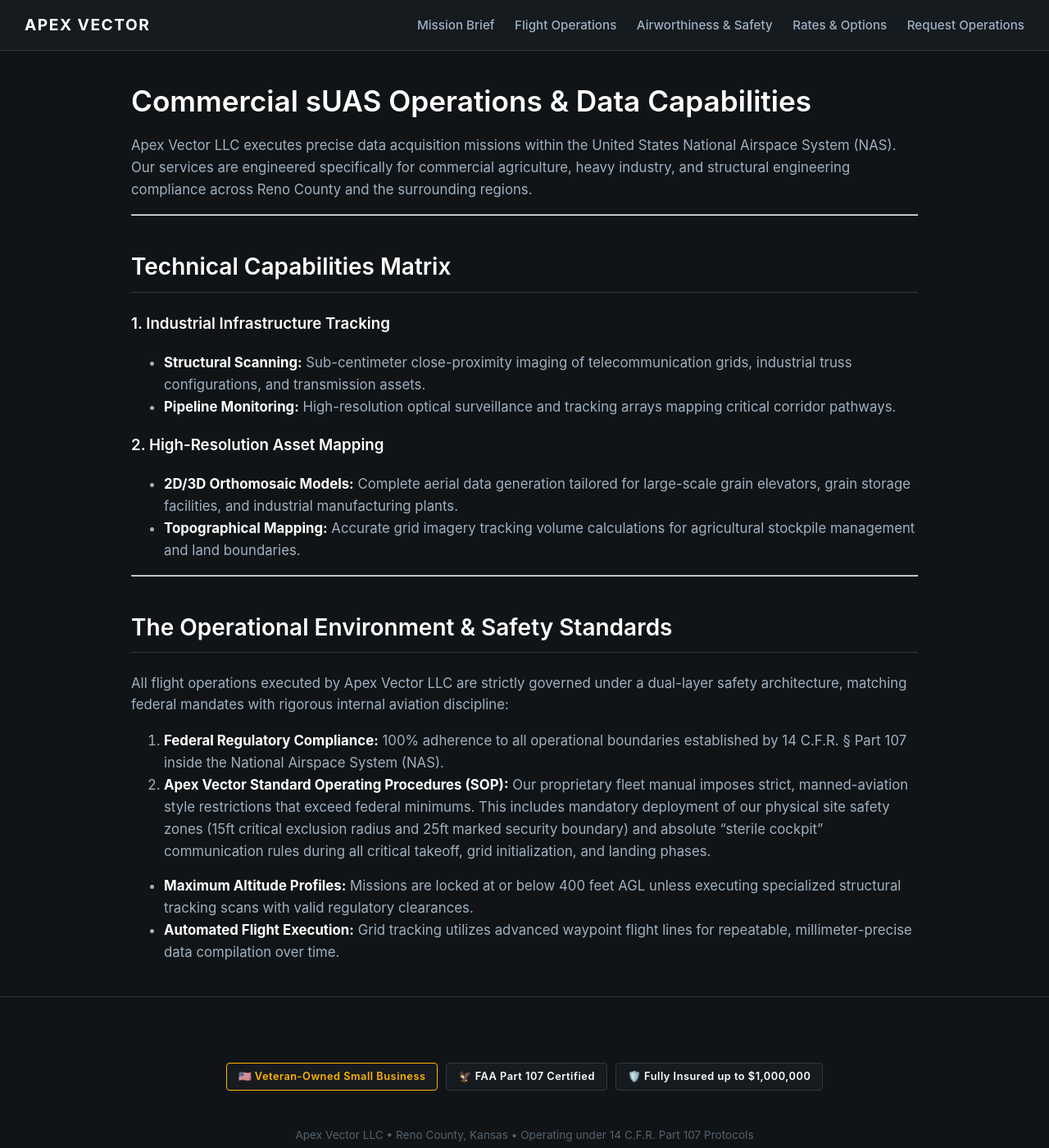
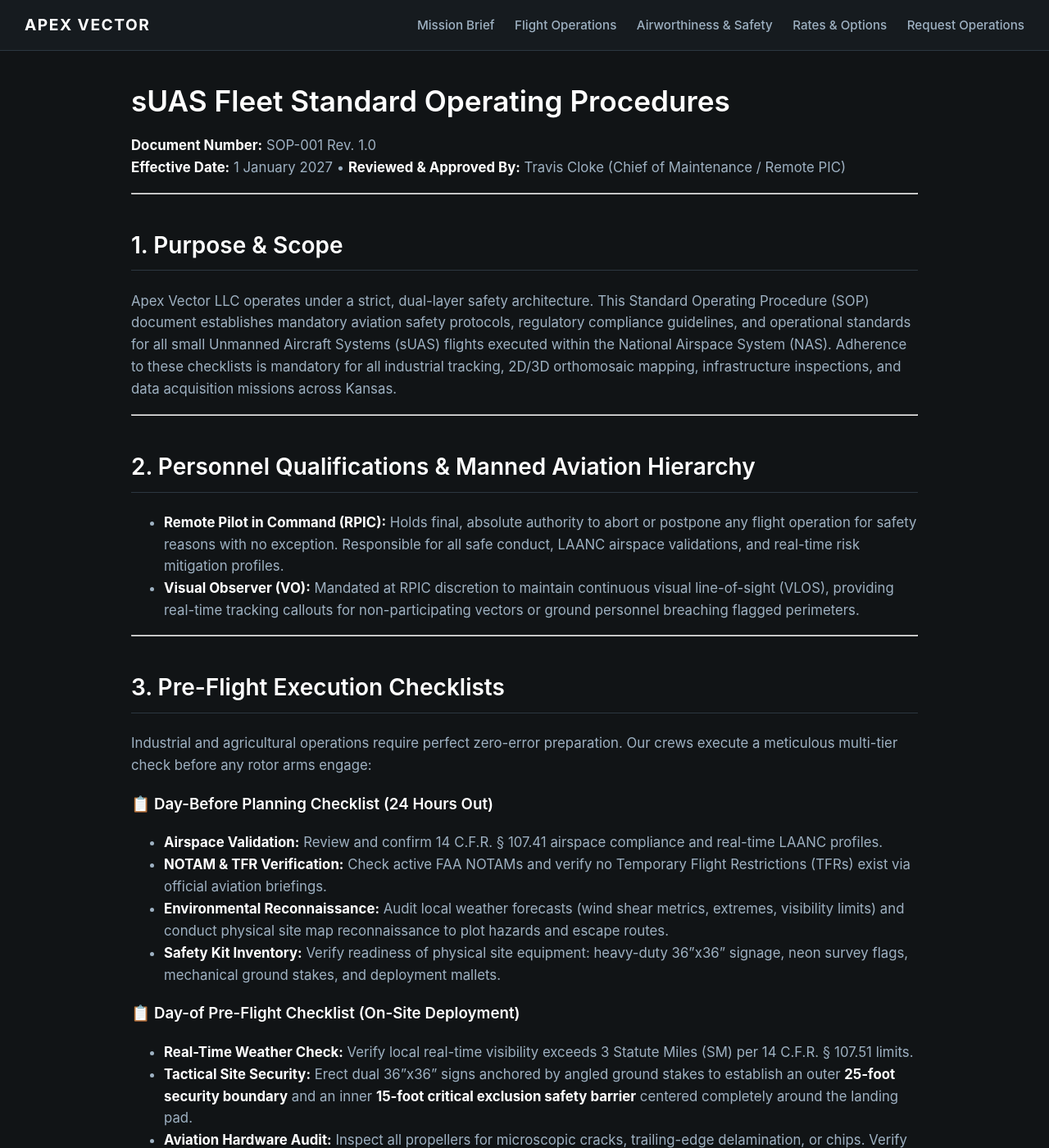
Before and after one commit to traviscloke126/traviscloke126.github.io, a Jekyll site: the page built from operations.md, in a window 1280 px wide and 1400 px high. Shown: the whole window at 82% size. Built offline with Jekyll 4.4.1, drawn with Linux system fonts in a browser that asks for light colours; some of the changed text lies outside the part shown.

Commit message:
Revise Flight Operations SOP for sUAS Fleet
Updated the document to reflect new sUAS Standard Operating Procedures, including personnel qualifications, pre-flight checklists, in-flight safety controls, and post-flight accountability.

```diff
--- a/operations.md
+++ b/operations.md
@@ -3,30 +3,61 @@ layout: default
 title: Flight Operations
 ---
 
-# Commercial sUAS Operations & Data Capabilities
-
-Apex Vector LLC executes precise data acquisition missions within the United States National Airspace System (NAS). Our services are engineered specifically for commercial agriculture, heavy industry, and structural engineering compliance across Reno County and the surrounding regions.
+# sUAS Fleet Standard Operating Procedures
+**Document Number:** SOP-001 Rev. 1.0
+**Effective Date:** 1 January 2027 &bull; **Reviewed & Approved By:** Travis Cloke (Chief of Maintenance / Remote PIC)
 
 ---
 
-## Technical Capabilities Matrix
+## 1. Purpose & Scope
 
-### 1. Industrial Infrastructure Tracking
-* **Structural Scanning:** Sub-centimeter close-proximity imaging of telecommunication grids, industrial truss configurations, and transmission assets.
-* **Pipeline Monitoring:** High-resolution optical surveillance and tracking arrays mapping critical corridor pathways.
-
-### 2. High-Resolution Asset Mapping
-* **2D/3D Orthomosaic Models:** Complete aerial data generation tailored for large-scale grain elevators, grain storage facilities, and industrial manufacturing plants.
-* **Topographical Mapping:** Accurate grid imagery tracking volume calculations for agricultural stockpile management and land boundaries.
+Apex Vector LLC operates under a strict, dual-layer safety architecture. This Standard Operating Procedure (SOP) document establishes mandatory aviation safety protocols, regulatory compliance guidelines, and operational standards for all small Unmanned Aircraft Systems (sUAS) flights executed within the National Airspace System (NAS). Adherence to these checklists is mandatory for all industrial tracking, 2D/3D orthomosaic mapping, infrastructure inspections, and data acquisition missions across Kansas.
 
 ---
 
-## The Operational Environment & Safety Standards
+## 2. Personnel Qualifications & Manned Aviation Hierarchy
 
-All flight operations executed by Apex Vector LLC are strictly governed under a dual-layer safety architecture, matching federal mandates with rigorous internal aviation discipline:
+*   **Remote Pilot in Command (RPIC):** Holds final, absolute authority to abort or postpone any flight operation for safety reasons with no exception. Responsible for all safe conduct, LAANC airspace validations, and real-time risk mitigation profiles.
+*   **Visual Observer (VO):** Mandated at RPIC discretion to maintain continuous visual line-of-sight (VLOS), providing real-time tracking callouts for non-participating vectors or ground personnel breaching flagged perimeters.
 
-1. **Federal Regulatory Compliance:** 100% adherence to all operational boundaries established by 14 C.F.R. § Part 107 inside the National Airspace System (NAS).
-2. **Apex Vector Standard Operating Procedures (SOP):** Our proprietary fleet manual imposes strict, manned-aviation style restrictions that exceed federal minimums. This includes mandatory deployment of our physical site safety zones (15ft critical exclusion radius and 25ft marked security boundary) and absolute "sterile cockpit" communication rules during all critical takeoff, grid initialization, and landing phases.
+---
 
-* **Maximum Altitude Profiles:** Missions are locked at or below 400 feet AGL unless executing specialized structural tracking scans with valid regulatory clearances.
-* **Automated Flight Execution:** Grid tracking utilizes advanced waypoint flight lines for repeatable, millimeter-precise data compilation over time.
+## 3. Pre-Flight Execution Checklists
+
+Industrial and agricultural operations require perfect zero-error preparation. Our crews execute a meticulous multi-tier check before any rotor arms engage:
+
+### 📋 Day-Before Planning Checklist (24 Hours Out)
+*   **Airspace Validation:** Review and confirm 14 C.F.R. § 107.41 airspace compliance and real-time LAANC profiles.
+*   **NOTAM & TFR Verification:** Check active FAA NOTAMs and verify no Temporary Flight Restrictions (TFRs) exist via official aviation briefings.
+*   **Environmental Reconnaissance:** Audit local weather forecasts (wind shear metrics, extremes, visibility limits) and conduct physical site map reconnaissance to plot hazards and escape routes.
+*   **Safety Kit Inventory:** Verify readiness of physical site equipment: heavy-duty 36"x36" signage, neon survey flags, mechanical ground stakes, and deployment mallets.
+
+### 📋 Day-of Pre-Flight Checklist (On-Site Deployment)
+*   **Real-Time Weather Check:** Verify local real-time visibility exceeds 3 Statute Miles (SM) per 14 C.F.R. § 107.51 limits.
+*   **Tactical Site Security:** Erect dual 36"x36" signs anchored by angled ground stakes to establish an outer **25-foot security boundary** and an inner **15-foot critical exclusion safety barrier** centered completely around the landing pad.
+*   **Aviation Hardware Audit:** Inspect all propellers for microscopic cracks, trailing-edge delamination, or chips. Verify airframe fasteners, motor mounts, secure camera payloads, and confirm active Remote ID transmission.
+*   **Navigation Lock:** Verify complete GPS satellite constellation tracking (minimum 6 satellites locked / HDOP < 2.0).
+
+---
+
+## 4. In-Flight Safety Controls
+
+*   **Right of Way:** Absolute yielding to all manned aircraft vectors. Flight crew will descend immediately if an agricultural or emergency vector approaches the operational area.
+*   **Power Management:** Continuous monitoring of Lithium-Polymer (LiPo) power levels, with automated Return-to-Home (RTH) protocols initialized immediately at 20% capacity thresholds.
+*   **Sterile Flight Environment Command:** **Absolutely no non-operational communication or bystander interaction is permitted during aircraft takeoff, automated grid mapping initialization, close-proximity structural scanning, or final approach and touchdown phases.**
+
+---
+
+## 5. Post-Flight Accountability & Site Recovery
+
+*   **System Power-Down:** Execute precise manufacturer shutdown sequences and store LiPo batteries per temperature regulations while inspecting for cell swelling.
+*   **Data Integrity Protection:** Immediate on-site backup and download of all telemetry flight logs, 2D orthomosaic grids, and high-fidelity structural sensor data payloads.
+*   **Complete Site Recovery:** Account for and recover all deployed site safety gear—extracting ground stakes, pulling neon survey flags, and packing signage arrays to return the client's parcel to pristine condition.
+
+---
+
+## 6. Maintenance Logs & Records Retention
+
+Apex Vector LLC maintains an ironclad technical logging system to track airworthiness down to the minute:
+*   **Component Lifecycles:** Continuous logging of system flight hours, structural cycles, and internal battery resistance controls. Propellers are grounded instantly upon microscopic wear patterns.
+*   **Records Retention:** Complete maintenance logs, FAA aircraft registrations, and Remote Pilot certifications are held for an absolute minimum of 3 years, with incident records preserved for 5 years.
```
